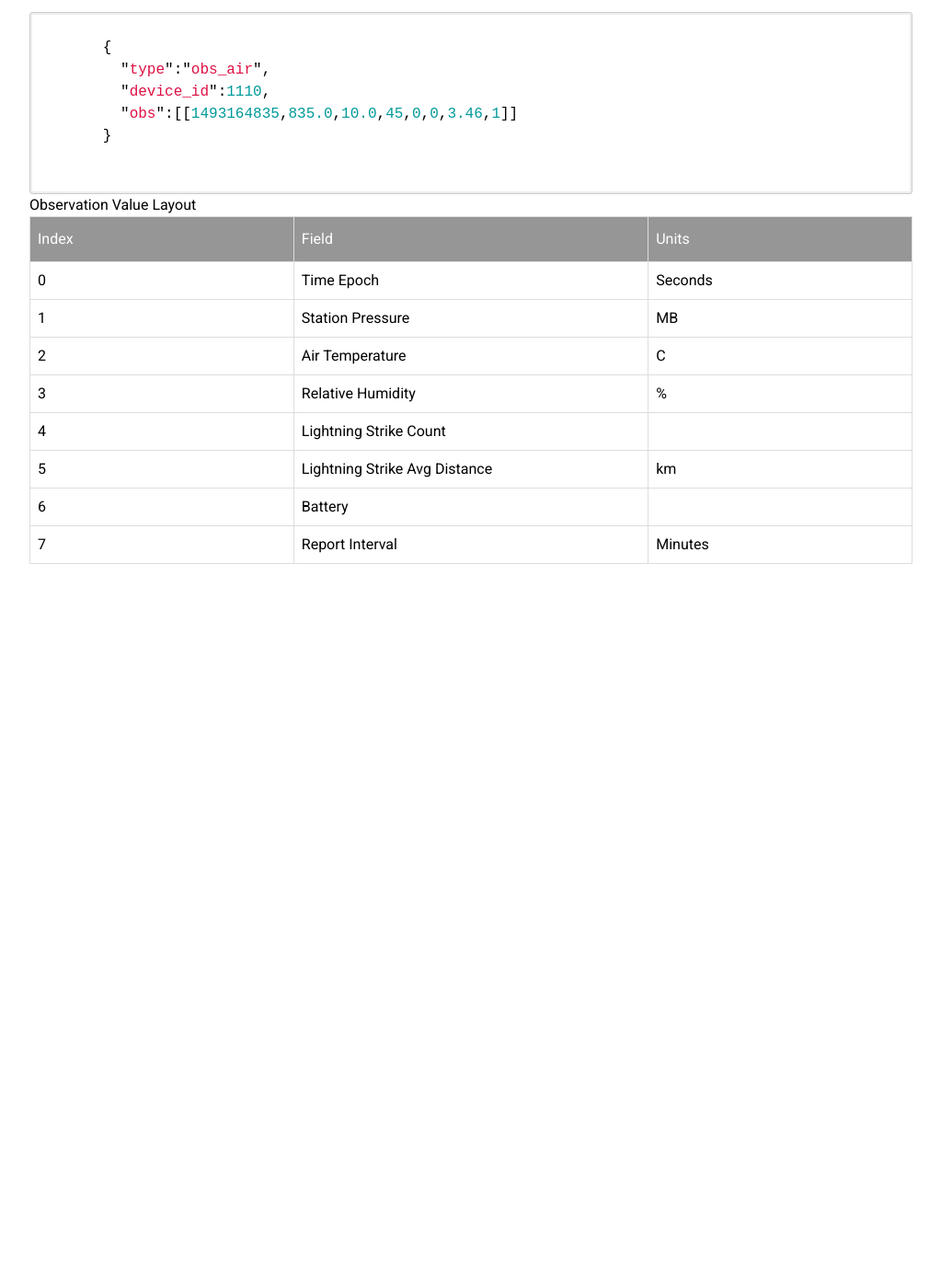
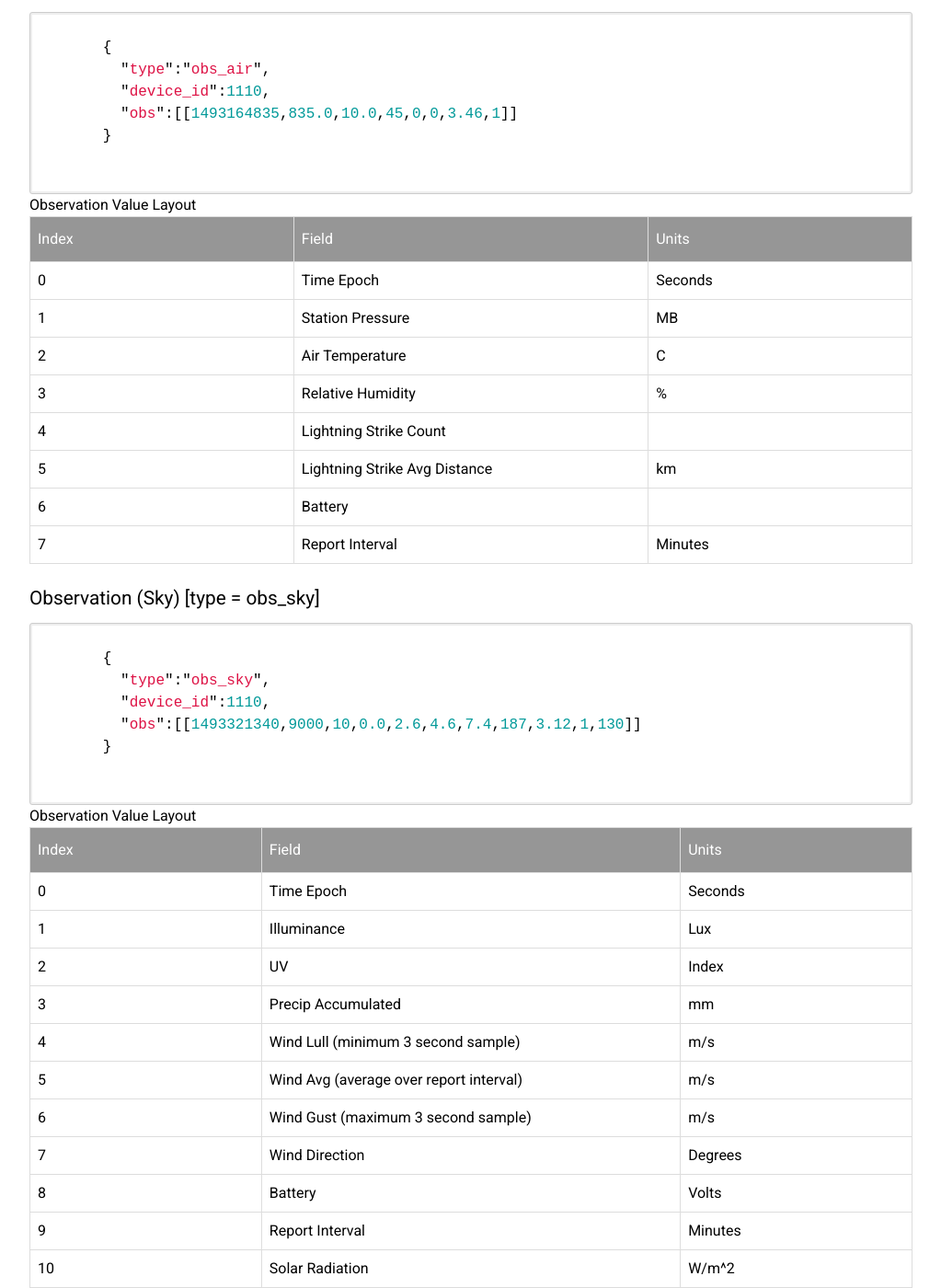
Before and after one commit to WeatherFlow/SmartWeather, a Jekyll site: the page built from api/udp/v17/index.html, in a window 1280 px wide and 1400 px high, scrolled down 1694 px. Shown: the whole window at 92% size, without its empty margins (128-1151 px from the left). Built offline with Jekyll 4.4.1, drawn with Linux system fonts in a browser that asks for light colours; nearby versions of some CDN libraries; before the commit the page ends 2307 px from its top, so only the background shows below that.

Commit message:
Adding obs sky

```diff
--- /dev/null
+++ b/_includes/obs-sky-desc.html
@@ -0,0 +1,32 @@
+{% if include.v >= 29 %}
+	<table>
+		<tr><th>Index</th><th>Field</th><th>Units</th></tr>
+		<tr><td>0</td><td>Time Epoch</td><td>Seconds</td></tr>
+		<tr><td>1</td><td>Illuminance</td><td>Lux</td></tr>
+		<tr><td>2</td><td>UV</td><td>Index</td></tr>
+		<tr><td>3</td><td>Rain Accumulated</td><td>mm</td></tr>
+		<tr><td>4</td><td>Wind Lull (minimum 3 second sample)</td><td>m/s</td></tr>
+		<tr><td>5</td><td>Wind Avg (average over report interval)</td><td>m/s</td></tr>
+		<tr><td>6</td><td>Wind Gust (maximum 3 second sample)</td><td>m/s</td></tr>
+		<tr><td>7</td><td>Wind Direction</td><td>Degrees</td></tr>
+		<tr><td>8</td><td>Battery</td><td>Volts</td></tr>
+		<tr><td>9</td><td>Report Interval</td><td>Minutes</td></tr>
+		<tr><td>10</td><td>Solar Radiation</td><td>W/m^2</td></tr>
+		<tr><td>11</td><td>Local Day Rain Accumulation</td><td>mm</td></tr>
+	</table>
+{% else %}
+	<table>
+		<tr><th>Index</th><th>Field</th><th>Units</th></tr>
+		<tr><td>0</td><td>Time Epoch</td><td>Seconds</td></tr>
+		<tr><td>1</td><td>Illuminance</td><td>Lux</td></tr>
+		<tr><td>2</td><td>UV</td><td>Index</td></tr>
+		<tr><td>3</td><td>Precip Accumulated</td><td>mm</td></tr>
+		<tr><td>4</td><td>Wind Lull (minimum 3 second sample)</td><td>m/s</td></tr>
+		<tr><td>5</td><td>Wind Avg (average over report interval)</td><td>m/s</td></tr>
+		<tr><td>6</td><td>Wind Gust (maximum 3 second sample)</td><td>m/s</td></tr>
+		<tr><td>7</td><td>Wind Direction</td><td>Degrees</td></tr>
+		<tr><td>8</td><td>Battery</td><td>Volts</td></tr>
+		<tr><td>9</td><td>Report Interval</td><td>Minutes</td></tr>
+		<tr><td>10</td><td>Solar Radiation</td><td>W/m^2</td></tr>
+	</table>
+{% endif %}
--- /dev/null
+++ b/_includes/obs-sky-json.html
@@ -0,0 +1,16 @@
+{% if include.v >= 29 %}
+	{
+	  "serial_number": "SK-00008453",
+	  "type":"obs_sky",
+	  "hub_sn": "HB-00000001",
+	  "device_id":1110,
+	  "obs":[[1493321340,9000,10,0.0,2.6,4.6,7.4,187,3.12,1,130, null]],
+	  "firmware_revision": 29
+	}
+{% else %}
+	{
+	  "type":"obs_sky",
+	  "device_id":1110,
+	  "obs":[[1493321340,9000,10,0.0,2.6,4.6,7.4,187,3.12,1,130]]
+	}
+{% endif %}
--- /dev/null
+++ b/_includes/obs-sky.html
@@ -0,0 +1,9 @@
+<h3>Observation (Sky) [type = obs_sky]</h3>
+<div class="code-highlight">
+	{% highlight javascript %}
+	{% include obs-sky-json.html v=include.v %}
+	{% endhighlight %}
+</div>
+
+<h4>Observation Value Layout</h4>
+{% include obs-sky-desc.html v=include.v %}
--- a/_includes/udp.html
+++ b/_includes/udp.html
@@ -10,3 +10,5 @@ The WeatherFlow Smart Weather Station's hub broadcasts UDP messages over port 50
 {% include rapid-wind.html v=include.v %}
 
 {% include obs-air.html v=include.v %}
+
+{% include obs-sky.html v=include.v %}
```
